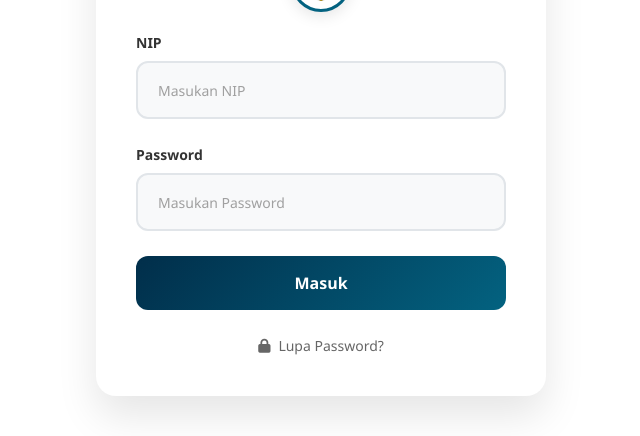
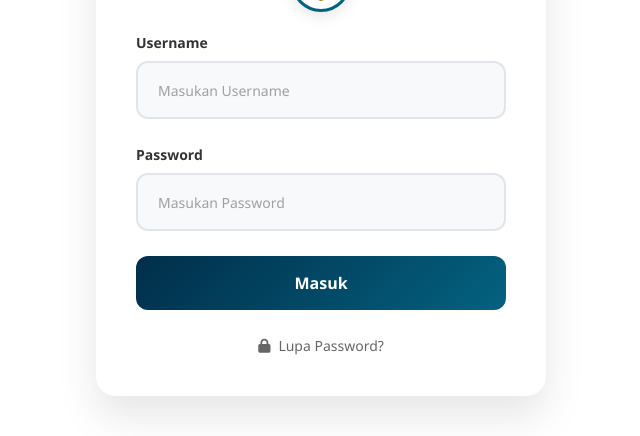
Before and after one commit to earldev4/web-perpus, a PHP site: page /pages/login.php in a window 1280 px wide. Shown: the part 311-747 px from the top of the page, without its empty margins (319-959 px from the left). Run offline with PHP 8.4, Linux system fonts and the light colour scheme.

Commit message:
make login page

```diff
--- a/pages/login.php
+++ b/pages/login.php
@@ -1,3 +1,32 @@
+<?php
+require_once "../config/db.php";
+$conn = getConnection();
+
+if ($_SERVER['REQUEST_METHOD'] == "POST"){
+    if(isset($_POST["username"]) && isset($_POST["password"])){
+        $username = $_POST["username"];
+        $password = $_POST["password"];
+
+        if($username && $password){
+            $sql = <<<SQL
+                SELECT * FROM user WHERE nama_user = ? AND password_user = ?;
+            SQL;
+            $stmt = $conn->prepare($sql);
+            $stmt->bindParam(1, $username);
+            $stmt->bindParam(2, $password);
+            $stmt->execute();
+
+            if($stmt->fetch()){
+                echo "<script>alert('Login berhasil!'); window.location.href='../admin/home.php';</script>";
+                exit();
+            } else {
+                echo "<script>alert('Login gagal! Username atau Password salah.');</script>";
+            }
+        }
+    }
+}
+?>
+
 <!DOCTYPE html>
 <html lang="id">
 <head>
@@ -30,10 +59,10 @@
             </div>
 
             <div class="login-form-section">
-                <form action="" method="POST" class="login-form">
+                <form action="login.php" method="POST" class="login-form">
                     <div class="form-group">
-                        <label for="nip">NIP</label>
-                        <input type="text" id="nip" name="nip" placeholder="Masukan NIP" required>
+                        <label for="username">Username</label>
+                        <input type="text" id="username" name="username" placeholder="Masukan Username" required>
                     </div>
 
                     <div class="form-group">
@@ -51,28 +80,5 @@
             </div>
         </div>
     </div>
-
-    <?php
-        // Dummy akun
-        $akun_dummy = [
-            'nip' => '123',
-            'password' => 'admin123' // bisa pakai hash di sistem sebenarnya
-        ];
-
-        // Cek jika ada input login
-        if ($_SERVER['REQUEST_METHOD'] == 'POST') {
-            $nip = $_POST['nip'] ?? '';
-            $password = $_POST['password'] ?? '';
-
-            // Validasi terhadap akun dummy
-            if ($nip === $akun_dummy['nip'] && $password === $akun_dummy['password']) {
-                echo "<script>alert('Login berhasil!'); window.location.href='../index.php';</script>";
-                exit();
-            } else {
-                echo "<script>alert('Login gagal! NIP atau Password salah.');</script>";
-            }
-        }
-    ?>
-
 </body>
 </html>
```
Also changed, not shown: assets/img/buku/6858dab7bbfe15.00441785.jpg (added).
